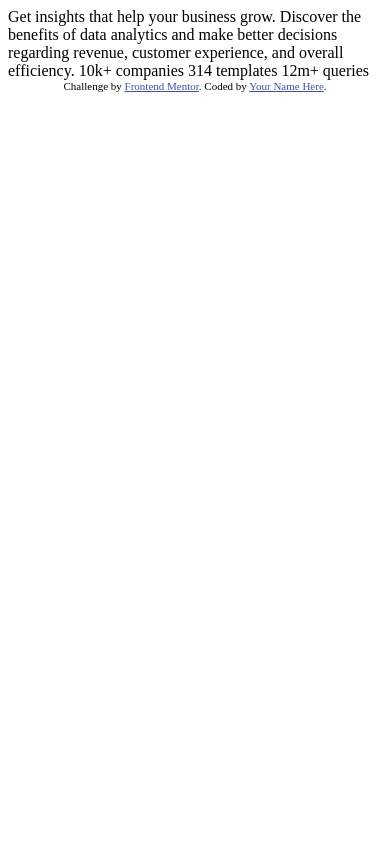
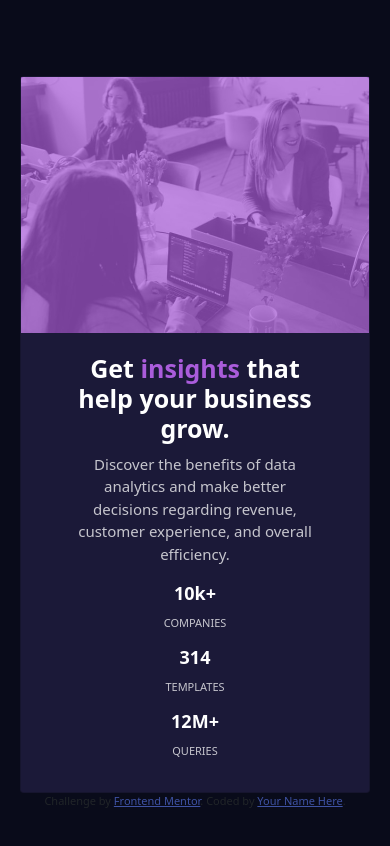
Before and after one commit to MazzGuille/Stats-preview-card-component, a plain HTML site: page index.html in a window 390 px wide. Drawn offline with nearby package versions, Linux system fonts and the light colour scheme.

Commit message:
mobile ready

```diff
--- a/index.html
+++ b/index.html
@@ -1,33 +1,86 @@
 <!DOCTYPE html>
 <html lang="en">
   <head>
-  <meta charset="UTF-8">
-  <meta name="viewport" content="width=device-width, initial-scale=1.0"> <!-- displays site properly based on user's device -->
-
-  <link rel="icon" type="image/png" sizes="32x32" href="./images/favicon-32x32.png">
-
+    <meta charset="UTF-8" />
+    <meta name="viewport" content="width=device-width, initial-scale=1.0" />
+    <!-- displays site properly based on user's device -->
+    <!-- CSS only -->
+    <link
+      href="https://cdn.jsdelivr.net/npm/bootstrap@5.2.0/dist/css/bootstrap.min.css"
+      rel="stylesheet"
+      integrity="sha384-gH2yIJqKdNHPEq0n4Mqa/HGKIhSkIHeL5AyhkYV8i59U5AR6csBvApHHNl/vI1Bx"
+      crossorigin="anonymous"
+    />
+    <link
+      rel="icon"
+      type="image/png"
+      sizes="32x32"
+      href="./images/favicon-32x32.png"
+    />
+    <link rel="stylesheet" href="./styles.css" />
+    <!-- JavaScript Bundle with Popper -->
+    <script
+      defer
+      src="https://cdn.jsdelivr.net/npm/bootstrap@5.2.0/dist/js/bootstrap.bundle.min.js"
+      integrity="sha384-A3rJD856KowSb7dwlZdYEkO39Gagi7vIsF0jrRAoQmDKKtQBHUuLZ9AsSv4jD4Xa"
+      crossorigin="anonymous"
+    ></script>
     <title>Frontend Mentor | Stats preview card component</title>
-
-  <!-- Feel free to remove these styles or customise in your own stylesheet 👍 -->
-  <style>
-    .attribution { font-size: 11px; text-align: center; }
-    .attribution a { color: hsl(228, 45%, 44%); }
-  </style>
   </head>
   <body>
+    <div class="card row wrapper">
+      <div class="img-container col-xs-12 sm-5 p-0">
+        <img
+          src="./images/image-header-mobile.jpg"
+          class="card-img-top"
+          alt="main image"
+        />
+        <div class="filter"></div>
+      </div>
+      <div class="card-body col-xs-12 sm-5">
+        <div class="body-top mb-4">
+          <h1 class="card-title">
+            Get <span>insights</span> that help your business grow.
+          </h1>
+          <p class="card-text">
+            Discover the benefits of data analytics and make better decisions
+            regarding revenue, customer experience, and overall efficiency.
+          </p>
+        </div>
 
-  Get insights that help your business grow.
+        <div class="body-bottom">
+          <div class="companies">
+            <p>
+              10k+
+              <br />
+              <span class="span-txt">COMPANIES</span>
+            </p>
+          </div>
 
-  Discover the benefits of data analytics and make better decisions regarding revenue, customer
-  experience, and overall efficiency.
+          <div class="templates">
+            <p>
+              314
+              <br />
+              <span class="span-txt">TEMPLATES</span>
+            </p>
+          </div>
 
-  10k+ companies
-  314 templates
-  12m+ queries
+          <div class="queries">
+            <p>
+              12M+
+              <br />
+              <span class="span-txt">QUERIES</span>
+            </p>
+          </div>
+        </div>
+      </div>
+    </div>
 
     <div class="attribution">
-    Challenge by <a href="https://www.frontendmentor.io?ref=challenge" target="_blank">Frontend Mentor</a>.
-    Coded by <a href="#">Your Name Here</a>.
+      Challenge by
+      <a href="https://www.frontendmentor.io?ref=challenge" target="_blank"
+        >Frontend Mentor</a
+      >. Coded by <a href="#">Your Name Here</a>.
     </div>
   </body>
 </html>
--- /dev/null
+++ b/styles.css
@@ -0,0 +1,142 @@
+@import url('https://fonts.googleapis.com/css2?family=Inter:wght@400;700&family=Lexend+Deca&display=swap');
+
+:root {
+  --Very-dark-blue-main-background: hsl(233, 47%, 7%);
+  --Dark-desaturated-blue-card-background: hsl(244, 38%, 16%);
+  --Soft-violet-accent: hsl(277, 64%, 61%);
+  --White-main-heading-stats: hsl(0, 0%, 100%);
+  --Slightly-transparent-white-main-paragraph: hsla(0, 0%, 100%, 0.75);
+  --Slightly-transparent-white-stat-headings: hsla(0, 0%, 100%, 0.6);
+}
+
+html {
+  font-size: 62.5%;
+}
+
+body{
+    font-size: 1.5rem;
+    padding: 9vh 7vw;
+    background-color: var(--Very-dark-blue-main-background);
+}
+
+.wrapper{
+    background-color: var(--Dark-desaturated-blue-card-background);
+
+}
+
+.img-container{
+    width: 100%;
+    position: relative;
+}
+
+.img-container img{
+    width: 100%;
+    height: 100%;
+}
+
+.filter{
+    height: 100%;
+    width: 100%;
+    background-color: var(--Soft-violet-accent);
+    position: absolute;
+    top: 0;
+    left: 0;
+    bottom: 0;
+    right: 0;
+    z-index: 1;
+    opacity: 0.7;
+}
+
+.card-body{
+    padding: 2rem;
+    color: var(--Slightly-transparent-white-main-paragraph);
+    display: flex;
+    flex-direction: column;
+    justify-content: center;
+    align-items: center;
+}
+
+.body-top{
+    display: flex;
+    flex-direction: column;
+    justify-content: center;
+    align-items: center;
+}
+
+.body-top h1{
+    font-size: 2.5rem;
+    font-weight: 700;
+    color: var(--White-main-heading-stats);
+    text-align: center;
+    max-width: 80%;
+    margin-bottom: 1rem;
+}
+
+.body-top h1 span{
+    color: var(--Soft-violet-accent);
+}
+
+.body-top p{
+    font-size: 1.5rem;
+    max-width: 80%;
+    text-align: center;
+}
+
+.body-bottom{
+    display: flex;
+    flex-direction: column;
+    justify-content: center;
+    align-items: center;
+}
+
+.companies p{
+text-align: center;
+font-weight: 700;
+font-size: 1.8rem;
+color: var(--White-main-heading-stats);
+}
+
+.templates p{
+text-align: center;
+font-weight: 700;
+font-size: 1.8rem;
+color: var(--White-main-heading-stats);
+}
+
+.queries p{
+text-align: center;
+font-weight: 700;
+font-size: 1.8rem;
+color: var(--White-main-heading-stats);
+}
+
+.span-txt{
+    text-align: center;
+    color: var(--Slightly-transparent-white-main-paragraph);
+    font-weight: 400;
+    font-size: 1.1rem;
+    }
+
+    .span-txt{
+    text-align: center;
+        color: var(--Slightly-transparent-white-main-paragraph);
+        font-weight: 400;
+        font-size: 115rem;
+    }
+
+.span-txt{
+    text-align: center;
+        color: var(--Slightly-transparent-white-main-paragraph);
+        font-weight: 400;
+        font-size: 1.1rem;
+    }
+
+
+.attribution {
+  font-size: 11px;
+  text-align: center;
+}
+
+.attribution a {
+  color: hsl(228, 45%, 44%);
+}
```
Lines whose indentation alone changed are shown as unchanged.
